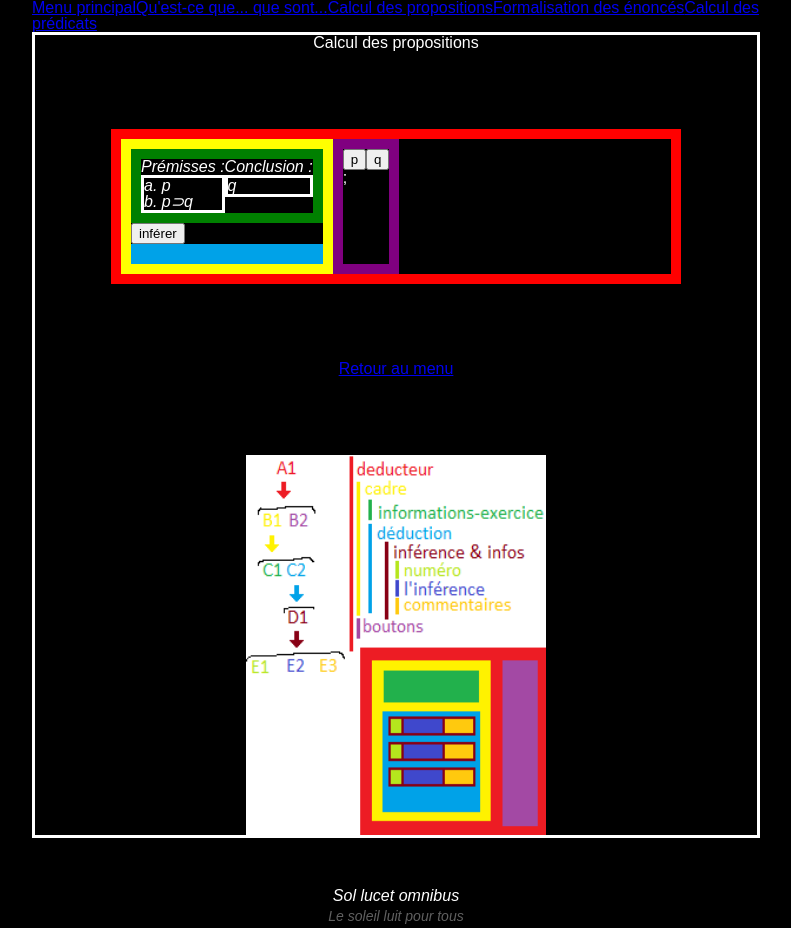
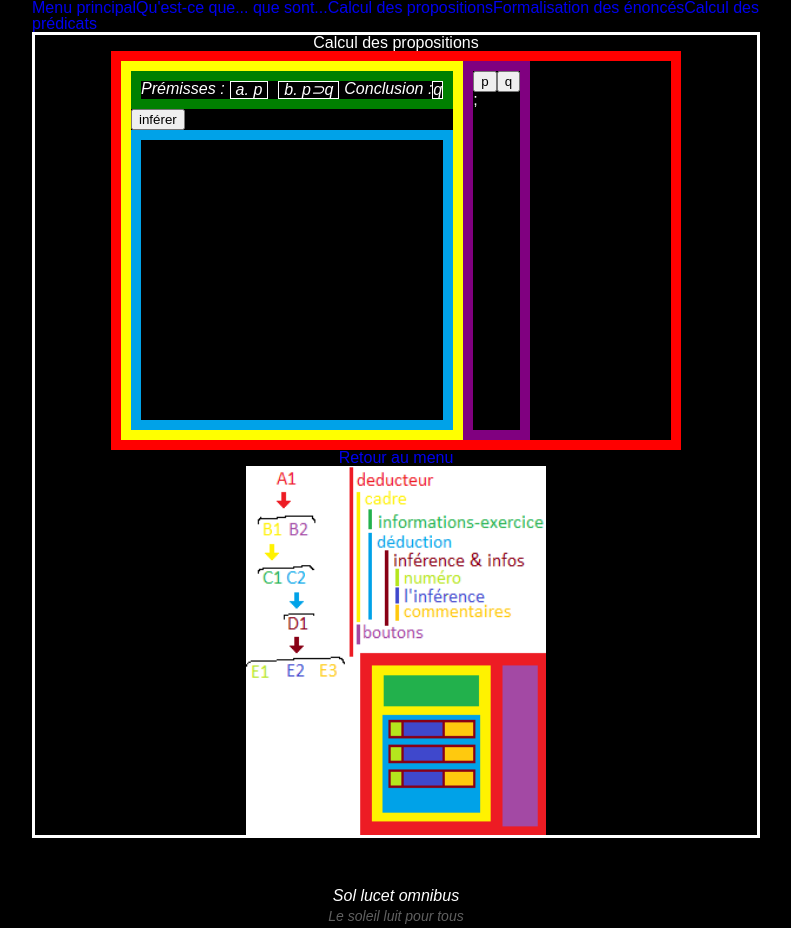
Before and after one commit to muleet/deducteurlogique, a React (Create React App) app: page /cdpro in a window 1280 px wide. Shown: the whole page, without its empty margins (244-1035 px from the left). Built offline with nearby package versions, Linux system fonts and the light colour scheme.

Commit message:
nouvel upload, divers nouveaux ajouts

```diff
--- a/src/components/Calcul Tools/Deduction.js
+++ b/src/components/Calcul Tools/Deduction.js
@@ -12,31 +12,33 @@ class Deduction extends Component {
     const copyArray = [...this.state.totalInferences]; // 1. pour modifier un state il faut commencer par en faire une copie
     copyArray.push({
       // 2. ensuite on modifie cette copie comme on le souhaite [note entre crochets à suppr : sachant que cette fonction devrait recevoir pour props le contenu d'une nouvelle inférence et de ses règles]
-      inferenceItself: "p⊃q",
-      inferenceCommentary: "reit"
+      inferenceItself: "p⊃q", // ces deux lignes ne peuvent avoir pour contenu QUE ce que contiennent les boutons de l'interface
+      inferenceCommentary: "reit" // ces deux lignes ne peuvent avoir pour contenu QUE ce que contiennent les boutons de l'interface
     });
 
     this.setState({
-      totalInferences: copyArray // 3. pour finir, on di que le state d'origine est égal à la copie modifiée (on ne peut rien faire de plus)
+      totalInferences: copyArray // 3. pour finir, on dit que le state d'origine est égal à la copie modifiée (on ne peut rien faire de plus)
     });
-    // return this.state.totalInferences;
   };
 
-  increment = event => {
-    // console.log(event); // truc que xavier a mis et c'est intéressant mais je comprends pas
-    this.setState({ inferenceNumber: this.state.inferenceNumber + 1 });
-    return;
-  };
+  // increment = event => {
+  //   // console.log(event); // truc que xavier a mis et c'est intéressant mais je comprends pas
+  //   this.setState({ inferenceNumber: this.state.inferenceNumber + 1 });
+  //   return;
+  // };
 
   render() {
-    const arrayToShow = [];
+    const arrayTotalInferences = [];
     for (let i = 0; i < this.state.totalInferences.length; i++) {
-      this.increment;
-      arrayToShow.push(
+      this.updateTotalInferences;
+      arrayTotalInferences.push(
         <MakeInference
-          inferenceNumber={this.state.inferenceNumber + ". "}
-          inferenceItself={this.state.totalInferences.inferenceItself}
-          inferenceCommentary={this.state.totalInferences.inferenceCommentary}
+          key={i}
+          inferenceNumber={Number(i + 1) + "."}
+          inferenceItself={this.state.totalInferences[0].inferenceItself}
+          inferenceCommentary={
+            this.state.totalInferences[0].inferenceCommentary
+          }
         />
       );
     }
@@ -47,13 +49,12 @@ class Deduction extends Component {
           type="button"
           className="deduction-button"
           onClick={() => {
-            this.increment();
             this.updateTotalInferences();
           }}
         >
           inférer
         </button>
-        <ul className="deduction">{arrayToShow}</ul>
+        <ul className="deduction">{arrayTotalInferences}</ul>
       </Fragment>
     );
   }
--- a/src/components/Calcul Tools/ShowInformationsExercise.js
+++ b/src/components/Calcul Tools/ShowInformationsExercise.js
@@ -8,23 +8,17 @@ function ShowInformationsExercise(props) {
   for (let i = 0; i < props.premisses.length; i++) {
     numberOfPremisses = numberOfPremisses + 1;
     setOfPremisses.push(
-      <Fragment>
+      <div id="premisses">
         {numberOfPremisses.toString(36).toLowerCase()}. {props.premisses[i]}
-        <br />
-      </Fragment>
+      </div>
     );
   }
 
   // on retourne l'ensemble des prémisses + la conclusion en organisant l'affichage du tout
   return (
     <div className="setPremissesConclusion">
-      <div>
-        Prémisses : <div id="premisses">{setOfPremisses}</div>
-      </div>
-      <div>
-        {" "}
-        Conclusion : <div id="conclusion">{props.conclusion}</div>
-      </div>
+      Prémisses : {setOfPremisses}
+      Conclusion : <div id="conclusion">{props.conclusion}</div>
     </div>
   );
 }
--- a/src/css/deduction.css
+++ b/src/css/deduction.css
@@ -18,11 +18,12 @@
 .deduction {
   border: 10px #00a2e8 solid;
   display: flex;
-  flex-direction: column-reverse;
+  flex-direction: column;
+  height: 280px;
 }
 
 .informationsOnCurrentExercice {
-  /*style de l'ensemble des infos dans les co*/
+  /*style de l'ensemble des infos de l'exo en cours quand on est dans la page d'une déduction*/
   display: flex;
   flex-direction: column;
   justify-content: flex-start;
@@ -41,7 +42,13 @@
   display: "flex";
   flex-direction: "column";
   align-content: center;
-  border: 3px white solid;
+  border: 1px white solid;
+  margin: 0 5px;
+  padding: 0 5px;
+}
+
+#premisses:hover {
+  background-color: #ff7b7b;
 }
 
 #conclusion {
@@ -49,5 +56,5 @@
   display: "flex";
   flex-direction: "column";
   align-content: center;
-  border: 3px white solid;
+  border: 1px white solid;
 }
--- a/src/css/inference.css
+++ b/src/css/inference.css
@@ -1,23 +1,23 @@
 .inferenceGlobal {
-  border: 10px #880015 solid;
+  border: 3px #880015 solid;
   display: flex;
   justify-content: column;
 }
 
 .inferenceNumber {
-  border: 5px #22b14c solid;
+  border: 1px #22b14c solid;
   display: flex;
   justify-content: column;
 }
 
 .inferenceItself {
-  border: 5px #3f48cc solid;
+  border: 1px #3f48cc solid;
   display: flex;
   justify-content: column;
 }
 
 .inferenceCommentary {
-  border: 5px #ff7f27 solid;
+  border: 1px #ff7f27 solid;
   display: flex;
   justify-content: column;
 }
--- a/src/css/reset.css
+++ b/src/css/reset.css
@@ -90,6 +90,7 @@ video {
   font-size: 100%;
   font: inherit;
   vertical-align: baseline;
+  text-decoration: none;
 }
 /* HTML5 display-role reset for older browsers */
 article,
```
Also changed, not shown: src/components/Calcul Tools/ButtonReit.js (added, +15 -0 lines), src/components/Calcul Tools/ButtonRule.js (+13 -9 lines).
